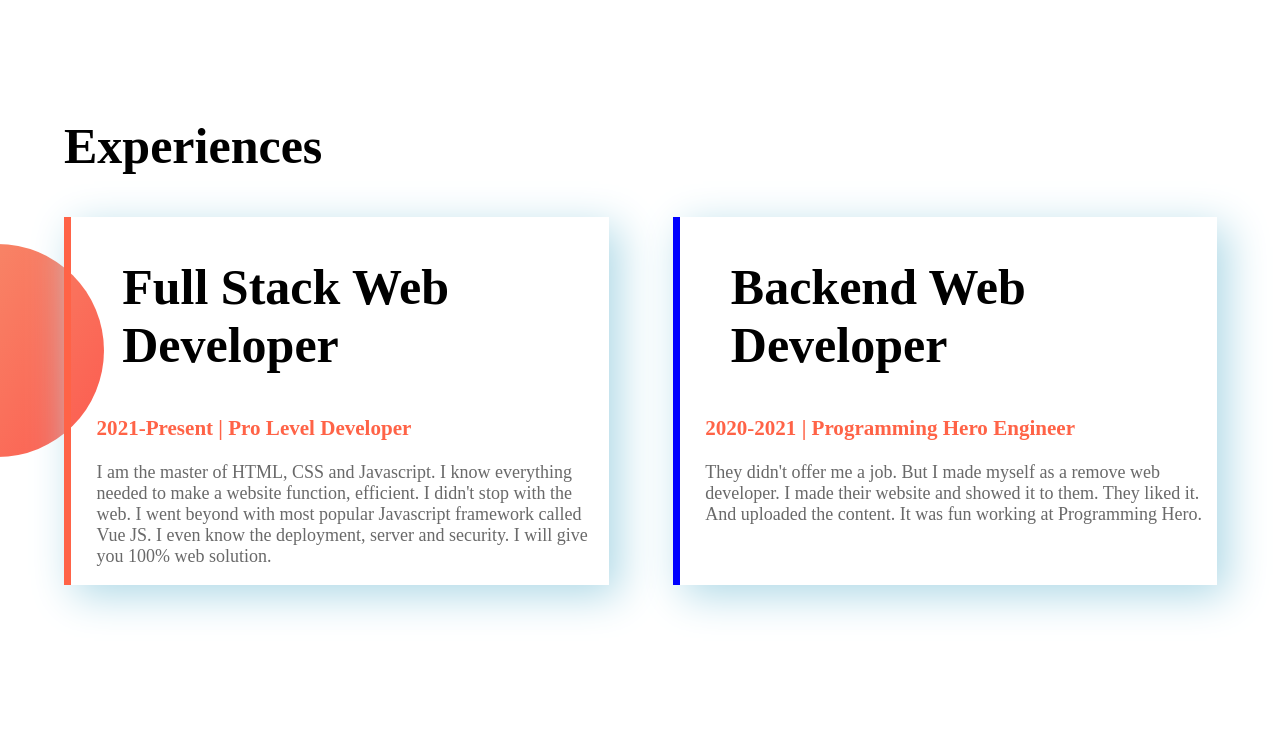
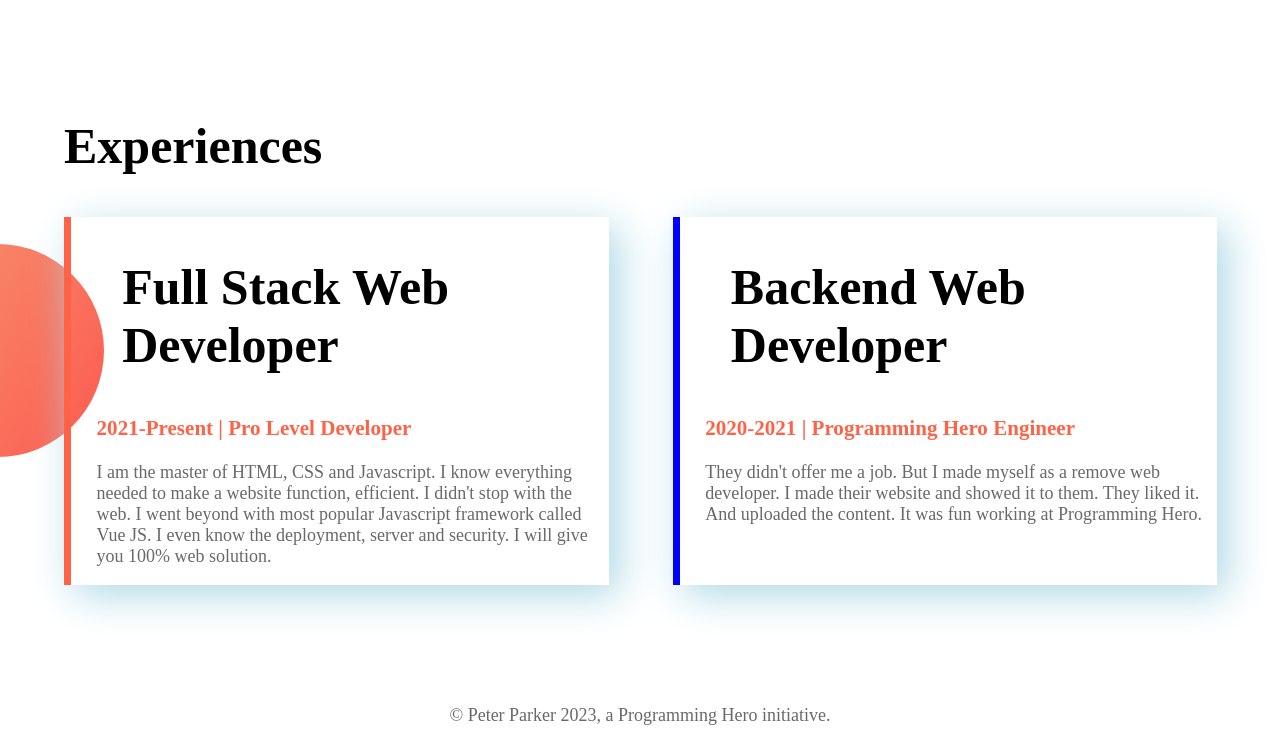
Before and after one commit to theMorshed/developerPortfolio, a plain HTML site: page index.html in a window 1280 px wide. Shown: the part 1133-1877 px from the top of the page. Before the commit the page ends 1838 px from the top, so only its background shows below. Drawn offline with Linux system fonts and the light colour scheme; a web font is replaced by a local one.

Commit message:
finish project with footer section

```diff
--- a/index.html
+++ b/index.html
@@ -57,5 +57,8 @@
         </div>
     </section>
     <!--end experienceSection-->
+    <footer>
+        <p>© Peter Parker 2023, a Programming Hero initiative.</p>
+    </footer>
 </body>
 </html>
--- a/style.css
+++ b/style.css
@@ -67,3 +67,8 @@ h1 {
 .experienceSection .backend {
     border-left: 7px solid blue;
 }
+
+/* footer css start */
+footer p {
+    text-align: center;
+}
```
